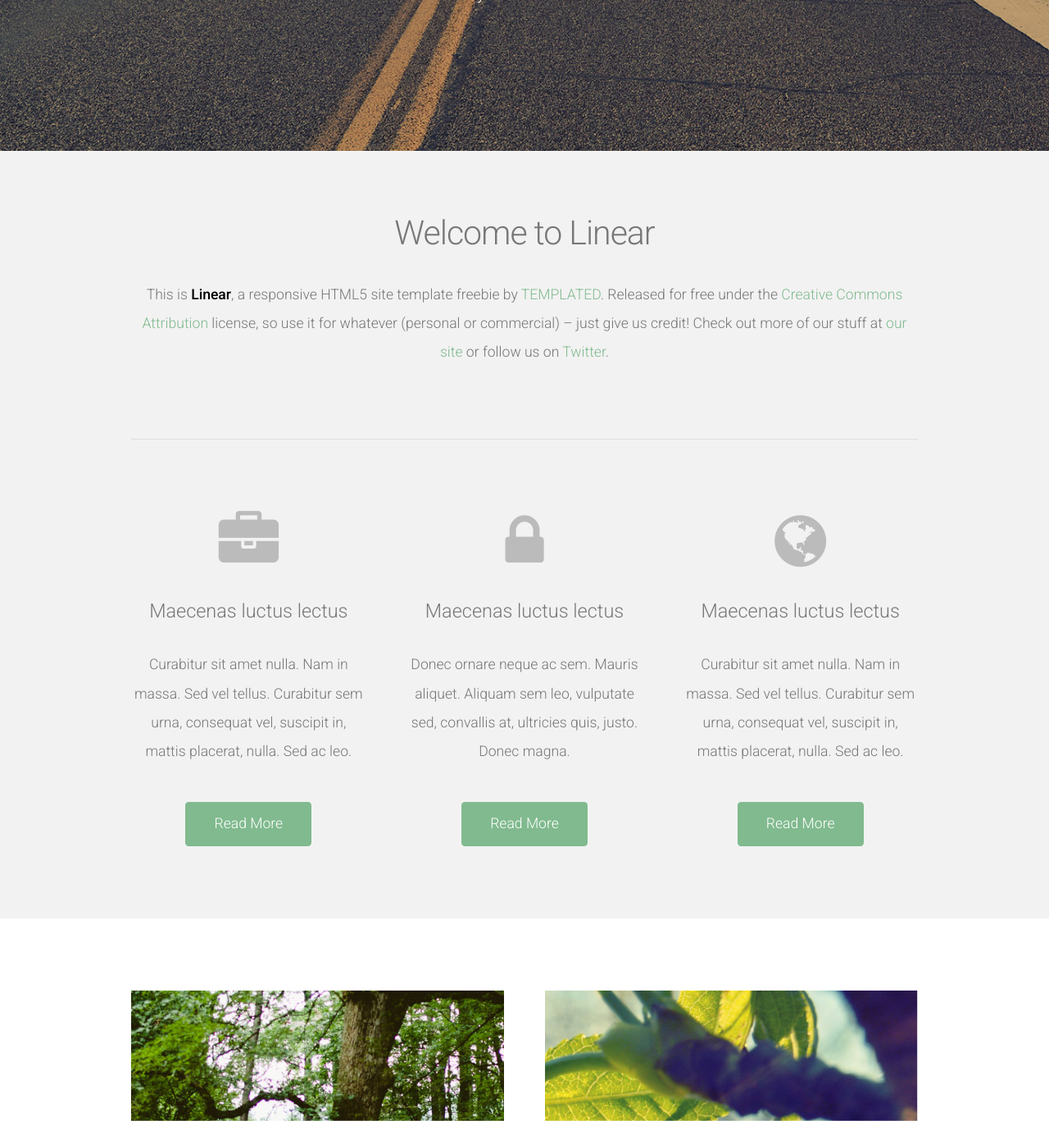
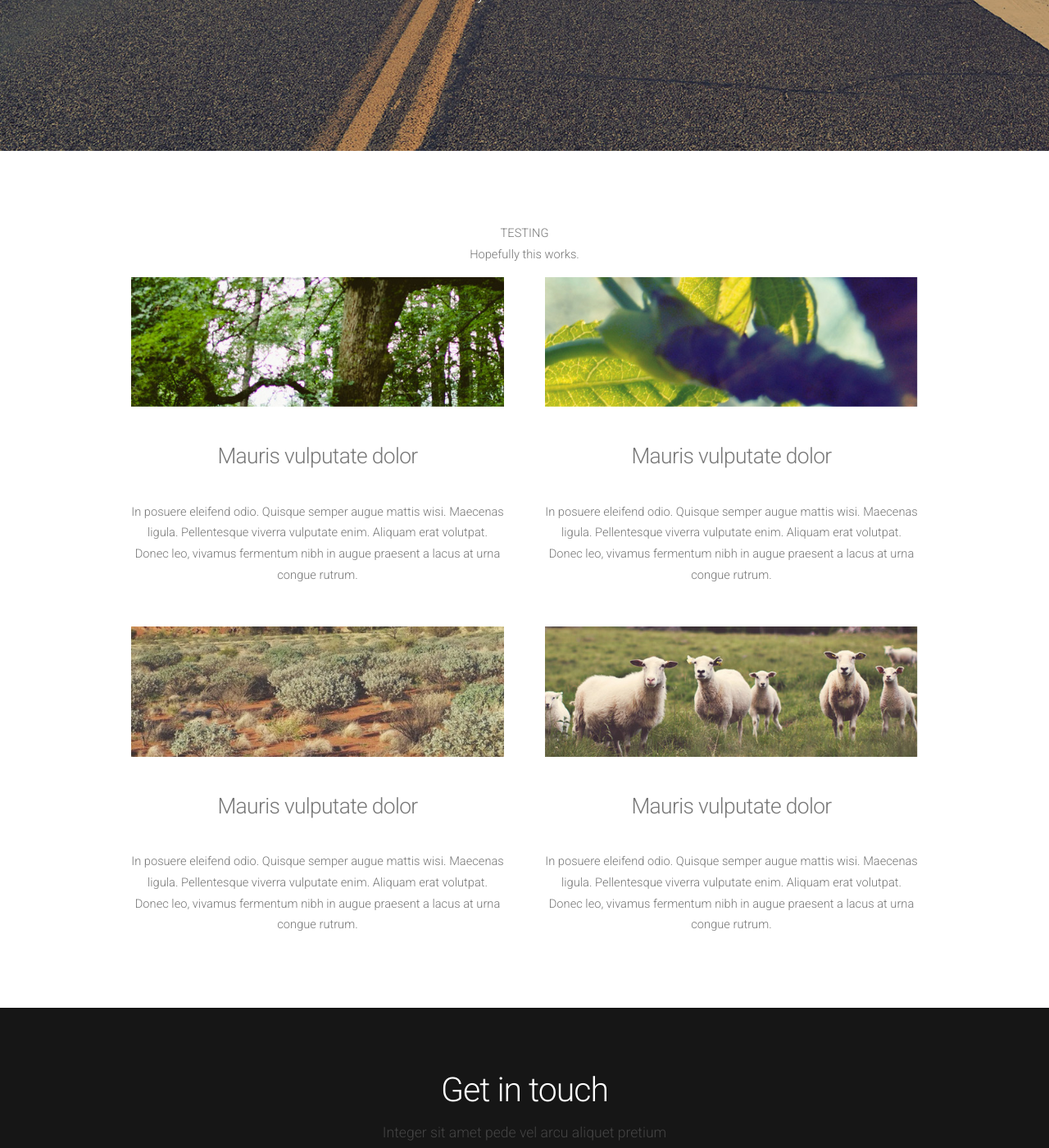
Before and after one commit to ezaroukian/ezaroukian.github.io, a Jekyll site: the page built from index.html, in a window 1280 px wide and 1400 px high, scrolled down 370 px. Shown: the whole window at 82% size. Built offline with Jekyll 4.4.1, drawn with Linux system fonts in a browser that asks for light colours; nearby versions of some CDN libraries; some of the changed text lies outside the part shown.

Commit message:
Update default.html

```diff
--- a/_layouts/default.html
+++ b/_layouts/default.html
@@ -46,42 +46,11 @@
 			</div>
 		</div>
 
-	<!-- Featured -->
-		<div id="featured">
-			<div class="container">
-				<header>
-					<h2>Welcome to Linear</h2>
-				</header>
-				<p>This is <strong>Linear</strong>, a responsive HTML5 site template freebie by <a href="http://templated.co">TEMPLATED</a>. Released for free under the <a href="http://templated.co/license">Creative Commons Attribution</a> license, so use it for whatever (personal or commercial) &ndash; just give us credit! Check out more of our stuff at <a href="http://templated.co">our site</a> or follow us on <a href="http://twitter.com/templatedco">Twitter</a>.</p>
-				<hr />
-				<div class="row">
-					<section class="4u">
-						<span class="pennant"><span class="fa fa-briefcase"></span></span>
-						<h3>Maecenas luctus lectus</h3>
-						<p>Curabitur sit amet nulla. Nam in massa. Sed vel tellus. Curabitur sem urna, consequat vel, suscipit in, mattis placerat, nulla. Sed ac leo.</p>
-						<a href="#" class="button button-style1">Read More</a>
-					</section>
-					<section class="4u">
-						<span class="pennant"><span class="fa fa-lock"></span></span>
-						<h3>Maecenas luctus lectus</h3>
-						<p>Donec ornare neque ac sem. Mauris aliquet. Aliquam sem leo, vulputate sed, convallis at, ultricies quis, justo. Donec magna.</p>
-						<a href="#" class="button button-style1">Read More</a>
-					</section>
-					<section class="4u">
-						<span class="pennant"><span class="fa fa-globe"></span></span>
-						<h3>Maecenas luctus lectus</h3>
-						<p>Curabitur sit amet nulla. Nam in massa. Sed vel tellus. Curabitur sem urna, consequat vel, suscipit in, mattis placerat, nulla. Sed ac leo.</p>
-						<a href="#" class="button button-style1">Read More</a>
-					</section>
-
-				</div>
-			</div>
-		</div>
 
 	<!-- Main -->
 		<div id="main">
 			<div id="content" class="container">
-
+				{{ content }}
 				<div class="row">
 					<section class="6u">
 						<a href="#" class="image full"><img src="images/pic01.jpg" alt=""></a>
@@ -119,14 +88,6 @@
 			</div>
 		</div>
 
-	<!-- Tweet -->
-		<div id="tweet">
-			<div class="container">
-				<section>
-					<blockquote>&ldquo;In posuere eleifend odio. Quisque semper augue mattis wisi. Maecenas ligula. Pellentesque viverra vulputate enim. Aliquam erat volutpat.&rdquo;</blockquote>
-				</section>
-			</div>
-		</div>
 
 	<!-- Footer -->
 		<div id="footer">
```
